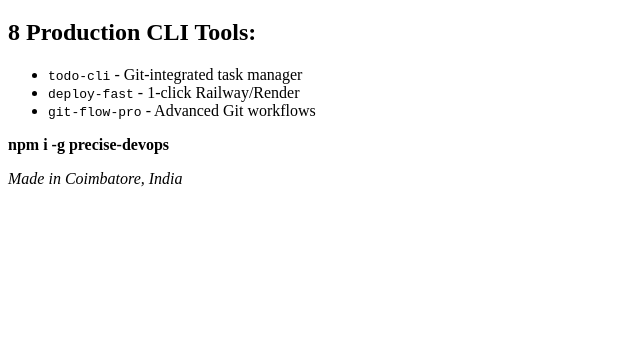
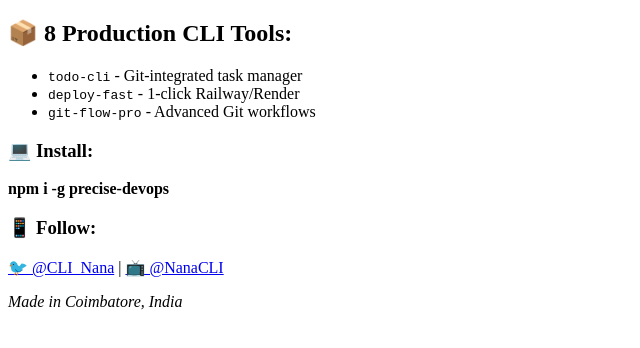
Before and after one commit to thinkncreateclarity-spec/nana-devops, a plain HTML site: page index.html in a window 1280 px wide. Shown: the part 62-410 px from the top of the page, without its empty margins (0-640 px from the left). Drawn offline with Linux system fonts and the light colour scheme.

Commit message:
Make social links prominent + clickable

```diff
--- a/index.html
+++ b/index.html
@@ -6,13 +6,23 @@
 </head>
 <body>
   <h1>🚀 Precise DevOps CLI Toolkit</h1>
-  <h2>8 Production CLI Tools:</h2>
+
+  <h2>📦 8 Production CLI Tools:</h2>
   <ul>
     <li><code>todo-cli</code> - Git-integrated task manager</li>
     <li><code>deploy-fast</code> - 1-click Railway/Render</li>
     <li><code>git-flow-pro</code> - Advanced Git workflows</li>
   </ul>
+
+  <h3>💻 Install:</h3>
   <p><strong>npm i -g precise-devops</strong></p>
+
+  <h3>📱 Follow:</h3>
+  <p>
+    <a href="https://twitter.com/CLI_Nana">🐦 @CLI_Nana</a> |
+    <a href="https://youtube.com/@NanaCLI">📺 @NanaCLI</a>
+  </p>
+
   <p><em>Made in Coimbatore, India</em></p>
 </body>
 </html>
```
